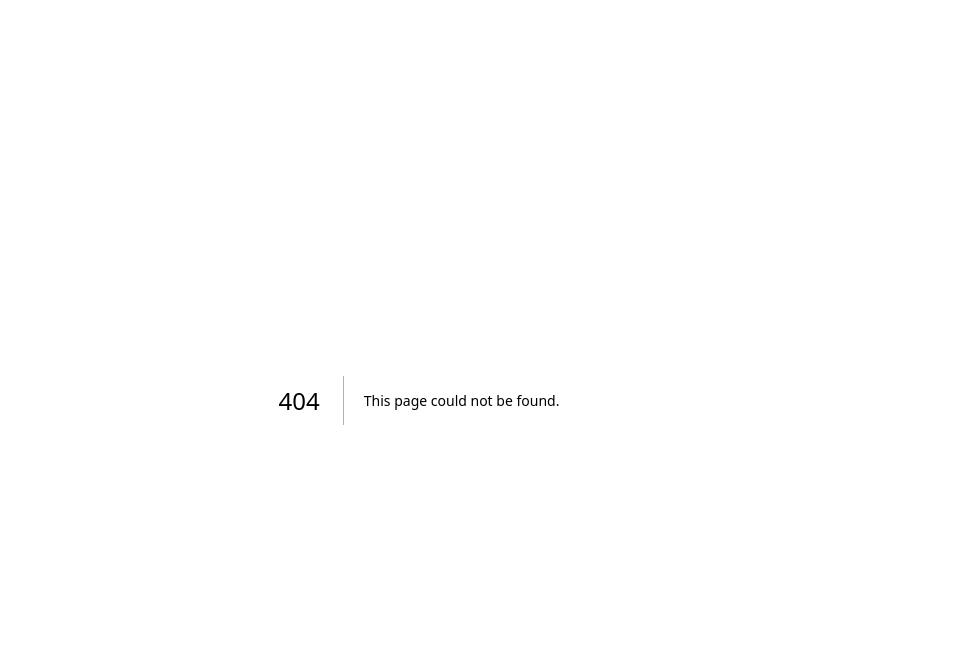
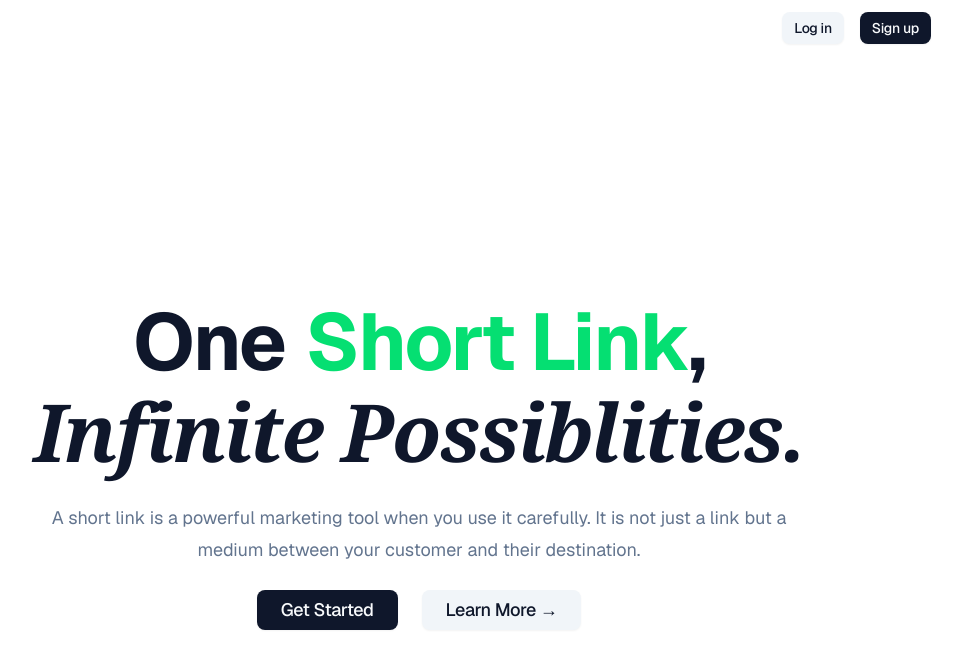
Before and after one commit to uiuxarghya/8bits, a Next.js app: page / in a window 1280 px wide. Before the commit this address had no page. Shown: the top 668 px of the page, without its empty margins (221-1183 px from the left). Built offline with nearby package versions, Linux system fonts and the light colour scheme.

Commit message:
feat(site): add Home page with introductory content and navigation buttons

```diff
--- /dev/null
+++ b/src/app/(site)/page.tsx
@@ -0,0 +1,44 @@
+import { Button } from "@/components/ui/button";
+import Link from "next/link";
+
+export default async function Home() {
+  return (
+    <main>
+      <div className="relative px-6 lg:px-8">
+        <div className="mx-auto max-w-5xl py-32 sm:py-32 lg:pt-36">
+          <div className="flex flex-col gap-y-6 text-center">
+            <h1 className="text-4xl font-bold tracking-tight text-slate-900 sm:text-[5rem] dark:text-white">
+              One
+              <span className="text-green-400 sm:pl-5">Short Link</span>,
+              <br />
+              <span className="font-serif italic sm:text-[5rem]">
+                Infinite Possiblities.
+              </span>
+            </h1>
+            <p className="mx-auto max-w-3xl text-lg leading-8 text-slate-500 dark:text-slate-400">
+              A short link is a powerful marketing tool when you use it
+              carefully. It is not just a link but a medium between your
+              customer and their destination.
+            </p>
+            <div className="flex items-center justify-center gap-x-6">
+              <Link href="/login">
+                <Button
+                  variant="default"
+                  size="lg"
+                  className="text-lg transition-all duration-200 ease-in-out active:scale-95 font-silkscreen tracking-tight"
+                >
+                  <span>Get Started</span>
+                </Button>
+              </Link>
+              <Link href="/about">
+                <Button variant="secondary" size="lg" className="text-lg font-silkscreen tracking-tight">
+                  <span>Learn More &rarr;</span>
+                </Button>
+              </Link>
+            </div>
+          </div>
+        </div>
+      </div>
+    </main>
+  );
+}
```
